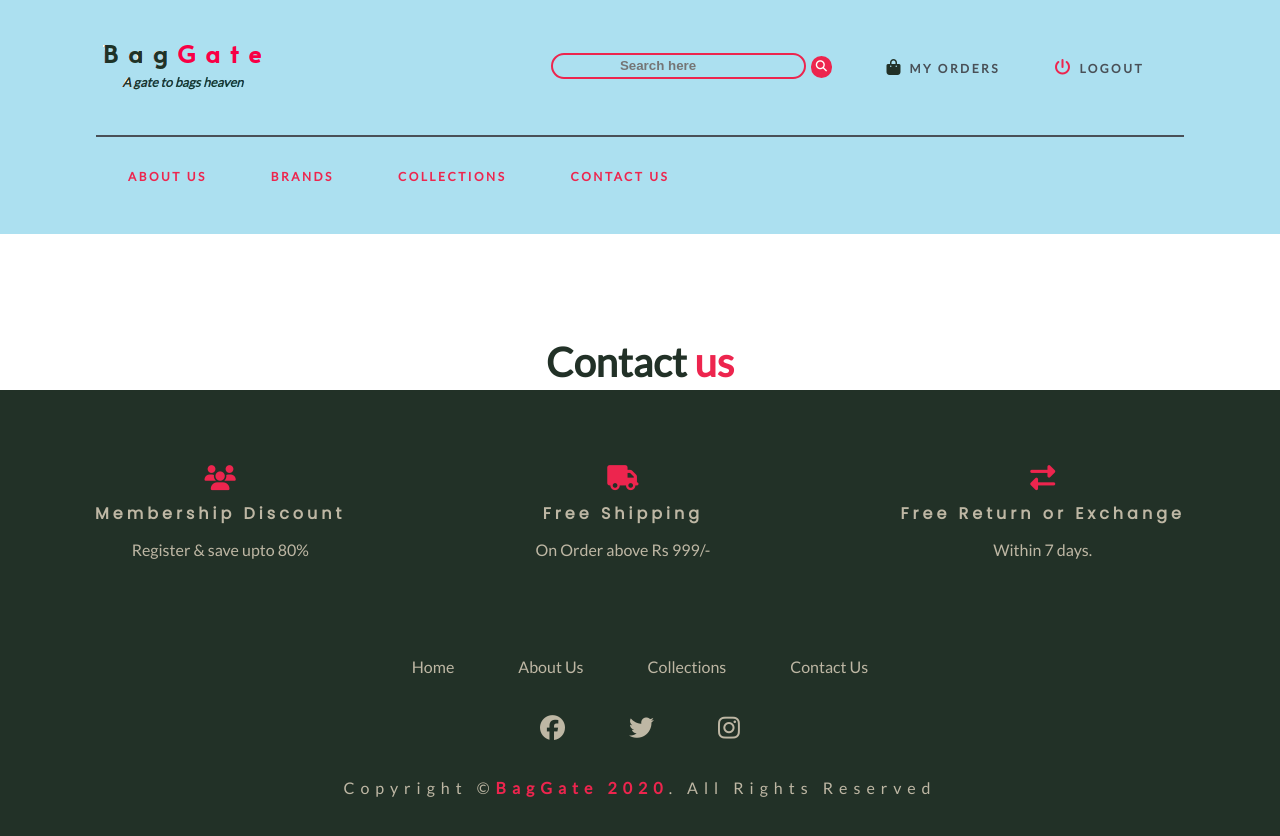
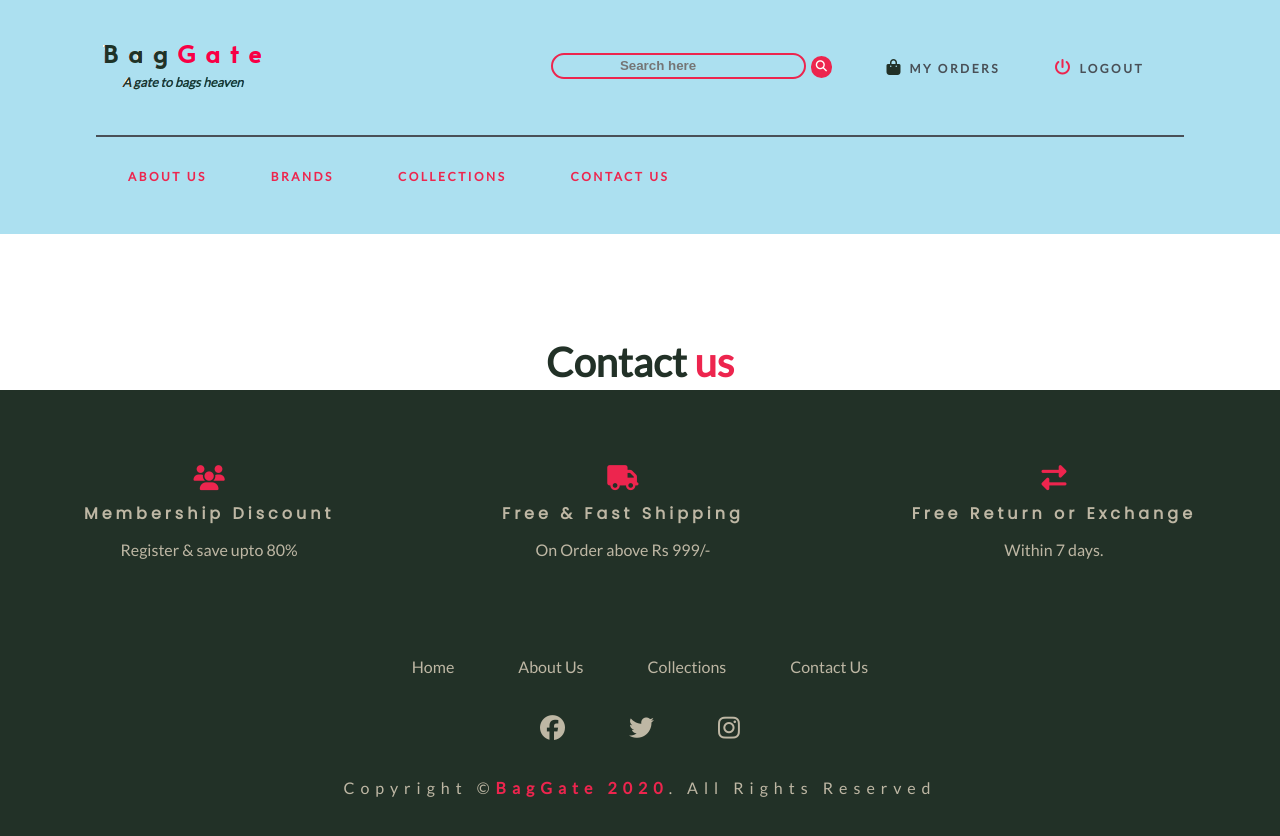
Before and after one commit to kapeiharshad/ecommerce-ui, a React (Create React App) app: page /contact in a window 1280 px wide. Shown: the top 836 px of the page. Built offline with nearby package versions, Linux system fonts and the light colour scheme; the HTML template or start-up script is replaced by a standard one.

Commit message:
tiltle changed

```diff
--- a/src/components/footer/Footer.js
+++ b/src/components/footer/Footer.js
@@ -18,7 +18,7 @@ const Footer = () => {
           <div className="footer-top-icon">
             <i class="fas fa-truck"></i>
           </div>
-          <h4 className="footer-top-title">Free Shipping</h4>
+          <h4 className="footer-top-title">Free & Fast Shipping</h4>
           <p className="footer-top-text">On Order above Rs 999/-</p>
         </div>
         <div className="footer-top">
```
